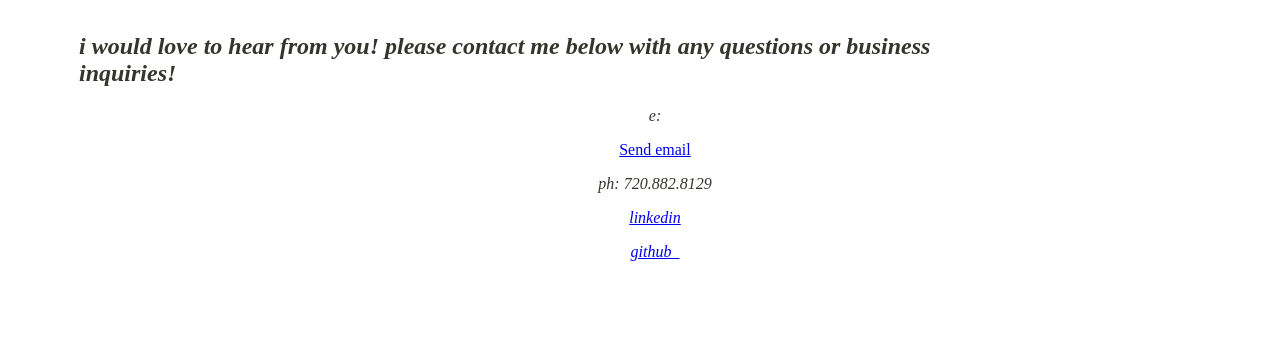
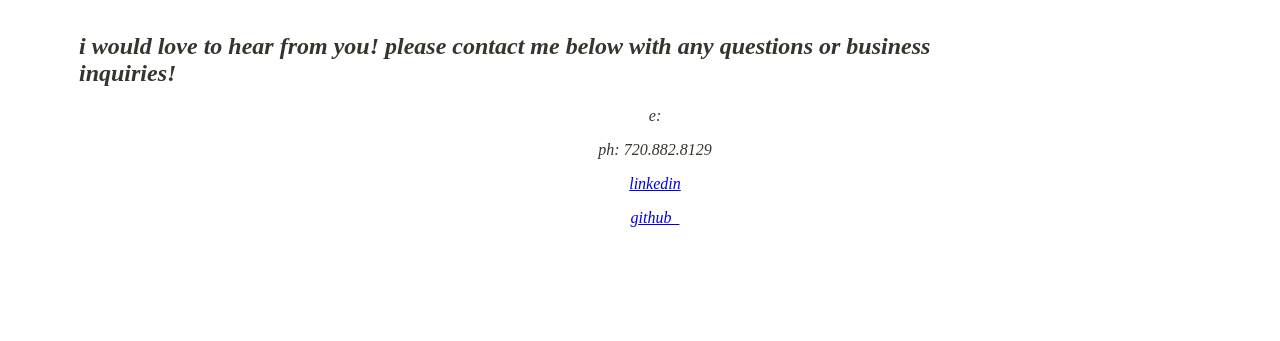
Before and after one commit to jxsamuel/portfolio, a plain HTML site: page contact.html in a window 1280 px wide. Shown: the part 459-800 px from the top of the page. Drawn offline with Linux system fonts and the light colour scheme.

Commit message:
Update contact.html

```diff
--- a/contact.html
+++ b/contact.html
@@ -59,7 +59,7 @@
 	i would love to hear from you! please contact me below with any questions or business inquiries!
 	</strong></em></h2>
 
-	<p class="text_column" style="font-family: muli; font-style: italic; font-weight: 400;">e: <p><a href="mailto:jacobdustinsamuel@gmail.com">Send email</a></p></p>
+	<p class="text_column" style="font-family: muli; font-style: italic; font-weight: 400;">e: <p><a href="mailto:jacobdustinsamuel@gmail.com"></a></p></p>
 
 	<p class="text_column" style="font-family: muli; font-style: italic; font-weight: 400;">ph: 720.882.8129</p>
 
```
